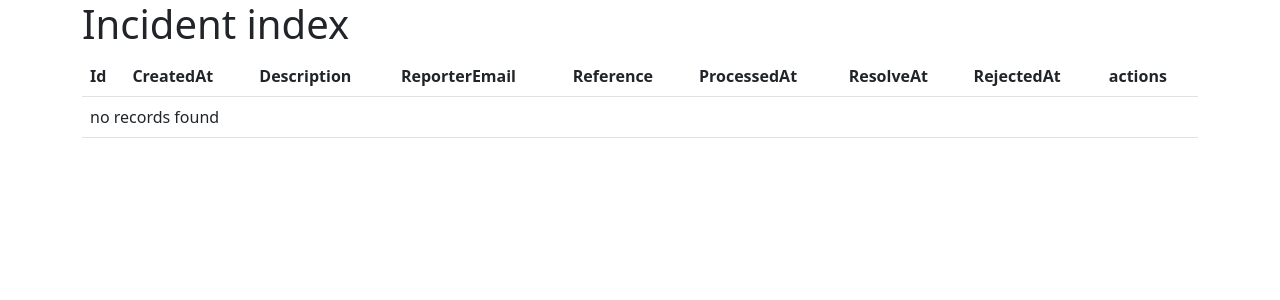
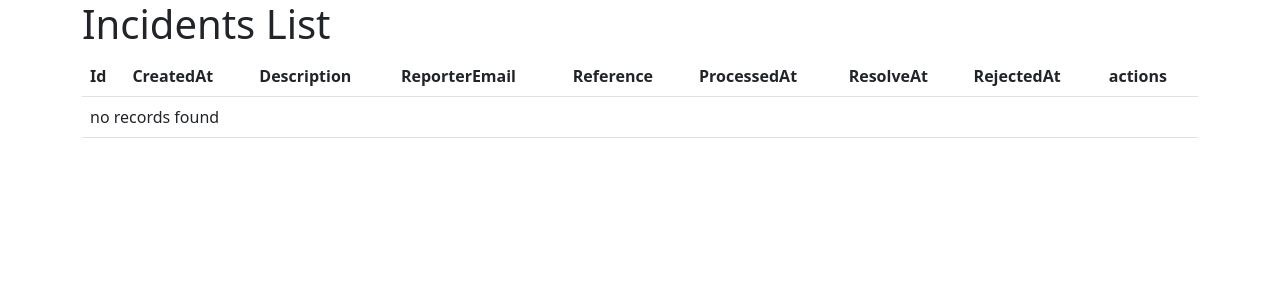
Before and after one commit to LeviWebert/bts-sio2-incidents-management, a Symfony app: template templates/backoffice/incident/index.html.twig in a window 1280 px wide. Shown: the top 300 px of the page. Run offline with Twig, Linux system fonts and the light colour scheme; the template is opened without the code that fills it, so the values that code supplies are empty; some libraries are stand-ins or nearby versions.

Commit message:
Update twigs views

```diff
--- a/templates/app/index.html.twig
+++ b/templates/app/index.html.twig
@@ -6,4 +6,5 @@
     <h1>Welcome in Incidents management</h1>
 
     <a class="btn btn-primary" href="{{ path('app_report_incident') }}">Report incident</a>
+    <a class="btn btn-warning" href="{{ path('app_backoffice_incident_index') }}">Backoffice incidents lists</a>
 {% endblock %}
--- a/templates/backoffice/incident/index.html.twig
+++ b/templates/backoffice/incident/index.html.twig
@@ -3,7 +3,7 @@
 {% block title %}{{ parent() }} - Incidents list{% endblock %}
 
 {% block body %}
-    <h1>Incident index</h1>
+    <h1>Incidents List</h1>
 
     <table class="table">
         <thead>
```
